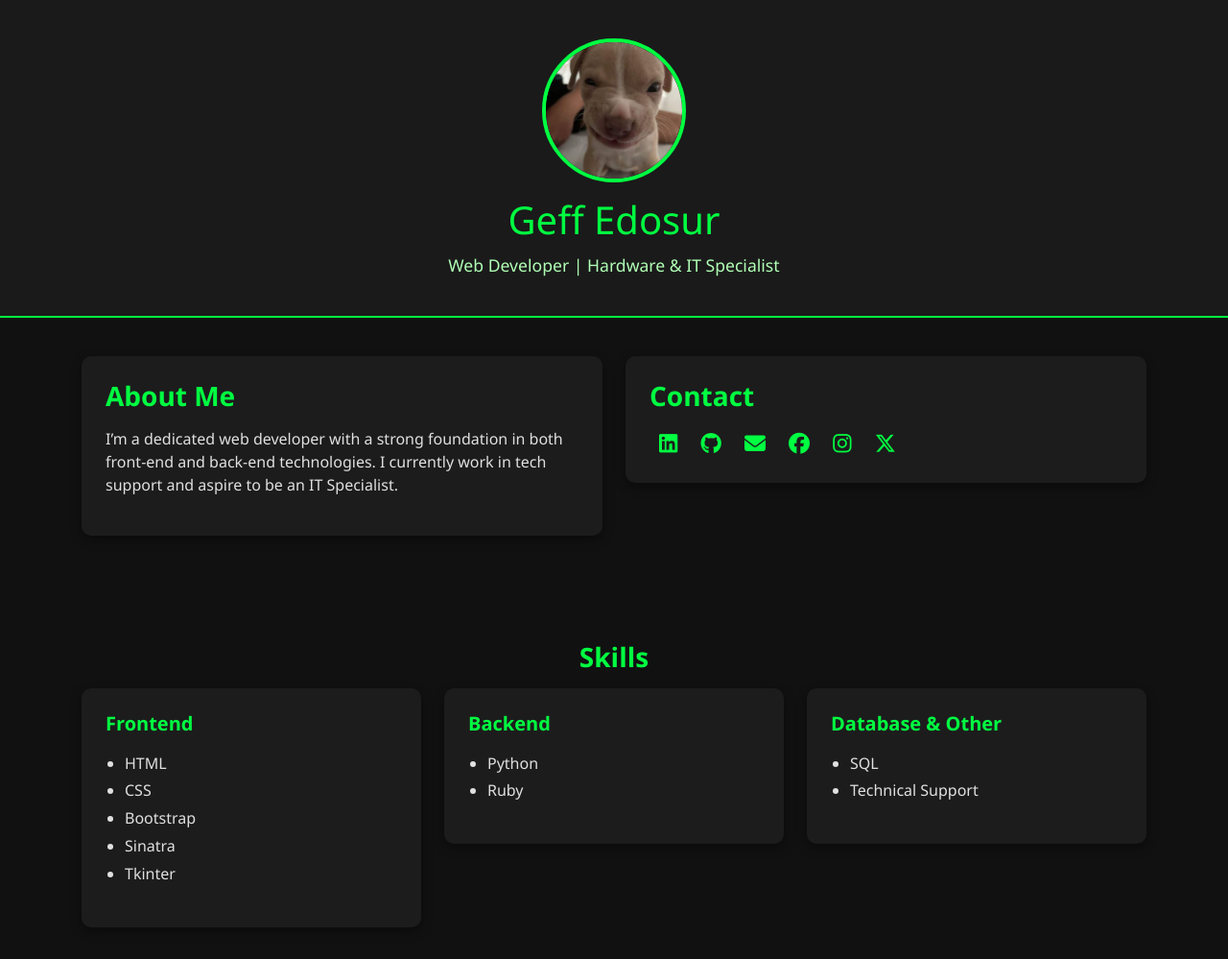
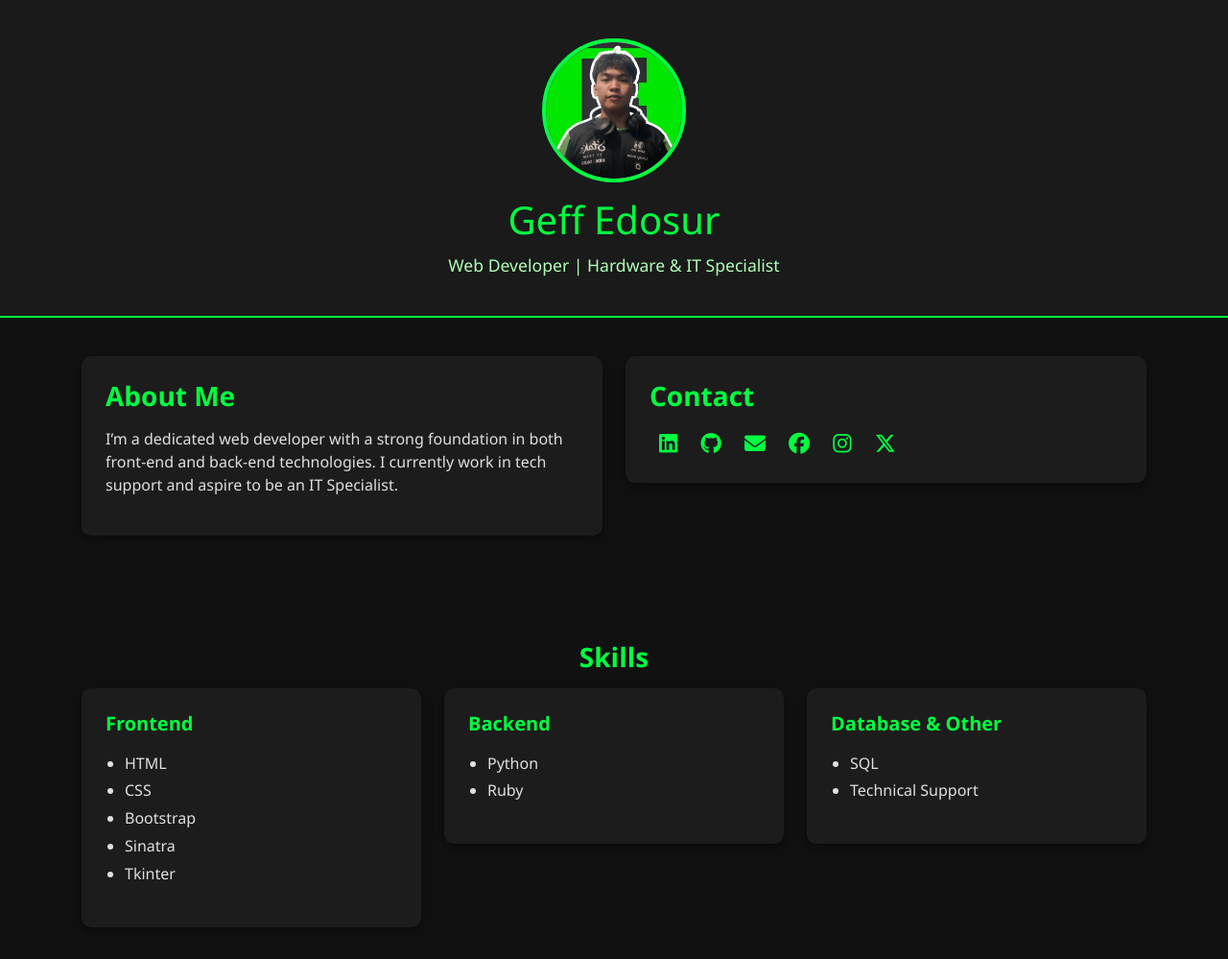
Before and after one commit to jawbythen911/Resume-mema, a plain HTML site: page index.html in a window 1280 px wide. Shown: the top 999 px of the page at 96% size. Drawn offline with nearby package versions, Linux system fonts and the light colour scheme.

Commit message:
Update index.html

```diff
--- a/index.html
+++ b/index.html
@@ -146,7 +146,7 @@
 <body>
 
   <div class="header">
-    <img src="download.jpg" alt="Profile Photo" class="profile-img" />
+    <img src="pfp.jpg" alt="Profile Photo" class="profile-img" />
     <h1>Geff Edosur</h1>
     <p>Web Developer | Hardware & IT Specialist</p>
   </div>
```
